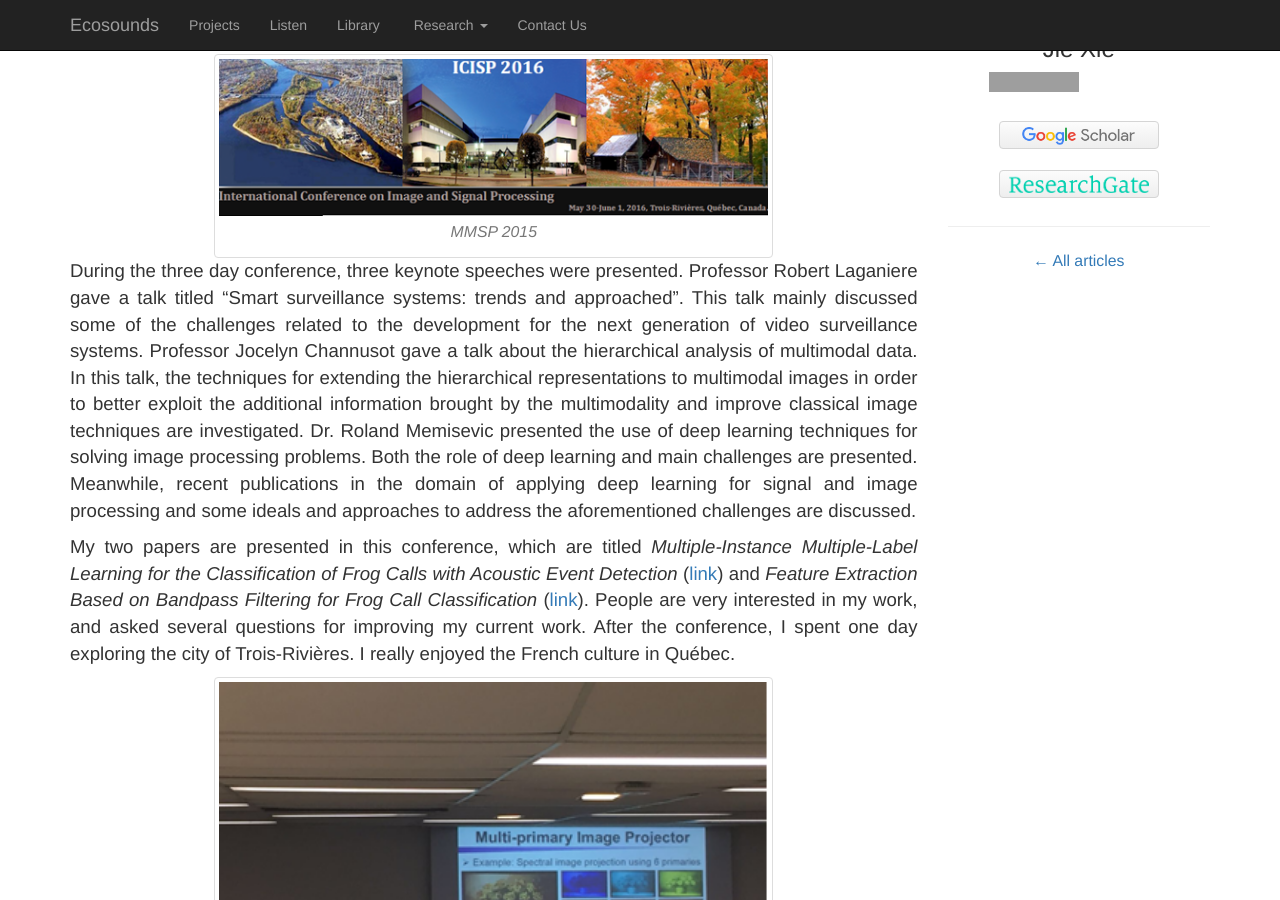
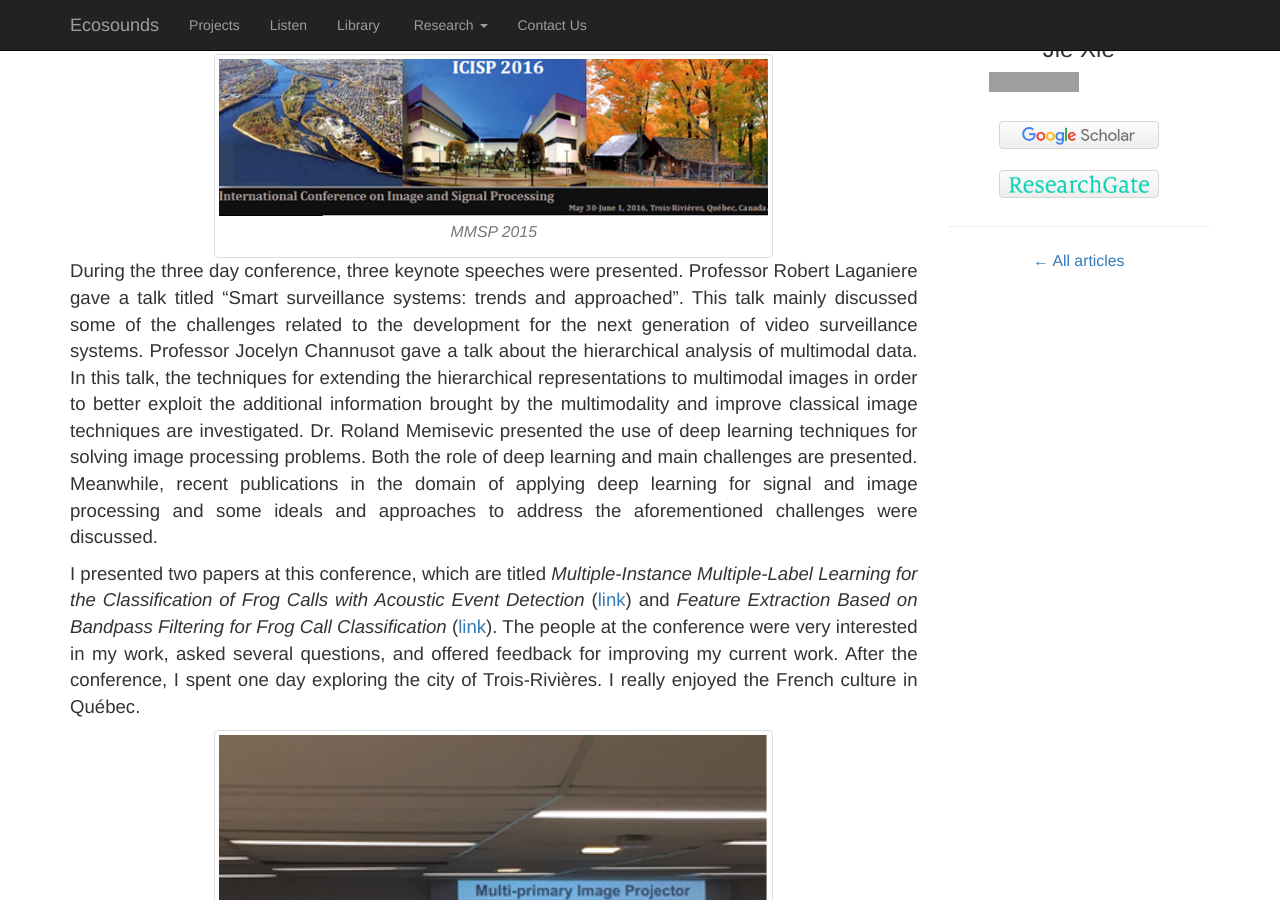
Before and after one commit to QutEcoacoustics/research-blog, a Jekyll site: the page built from _posts/2016-02-16-ICISP-2015.md, in a window 1280 px wide and 900 px high, scrolled down 539 px. Built offline with Jekyll 4.4.1, drawn with Linux system fonts in a browser that asks for light colours; nearby versions of some CDN libraries; comment, search, counter and statistics services are not loaded; grey boxes are pictures that could not be loaded.

Commit message:
Minor grammatical edits

```diff
--- a/_posts/2016-02-16-ICISP-2015.md
+++ b/_posts/2016-02-16-ICISP-2015.md
@@ -15,11 +15,12 @@ of video surveillance systems.
 Professor Jocelyn Channusot gave a talk about the hierarchical analysis of multimodal data. In this talk, the techniques for extending the hierarchical representations to multimodal images in order to
 better exploit the additional information brought by the multimodality and improve classical image techniques are investigated.
 Dr. Roland Memisevic presented the use of deep learning techniques for solving image processing problems. Both the role of deep learning and main challenges are presented.
-Meanwhile, recent publications in the domain of applying deep learning for signal and image processing and some ideals and approaches to address the aforementioned challenges are discussed.
+Meanwhile, recent publications in the domain of applying deep learning for signal and image processing and some ideals and approaches to address the aforementioned challenges were discussed.
 
-My two papers are presented in this conference, which are titled _Multiple-Instance Multiple-Label Learning for the Classification of Frog Calls with Acoustic Event Detection_ ([link](http://eprints.qut.edu.au/96252/))
+I presented two papers at this conference, which are titled _Multiple-Instance Multiple-Label Learning for the Classification of Frog Calls with Acoustic Event Detection_ ([link](http://eprints.qut.edu.au/96252/))
 and _Feature Extraction Based on Bandpass Filtering for Frog Call Classification_ ([link](http://eprints.qut.edu.au/93805/)).
-People are very interested in my work, and asked several questions for improving my current work. After the conference, I spent one day exploring the city of Trois-Rivières. I really enjoyed the French culture in Québec.
+The people at the conference were very interested in my work, asked several questions, and offered
+feedback for improving my current work. After the conference, I spent one day exploring the city of Trois-Rivières. I really enjoyed the French culture in Québec.
 
 {% include figure.html src="/images/posts/ICISP/presentation_1.png" caption="A presentation for spectral image projection analysis by Keita Hirai" %}
 {% include figure.html src="/images/posts/ICISP/presentation_2.png" caption="A presentation for multi-spectral image analysis by Shu Ogawa" %}
```
